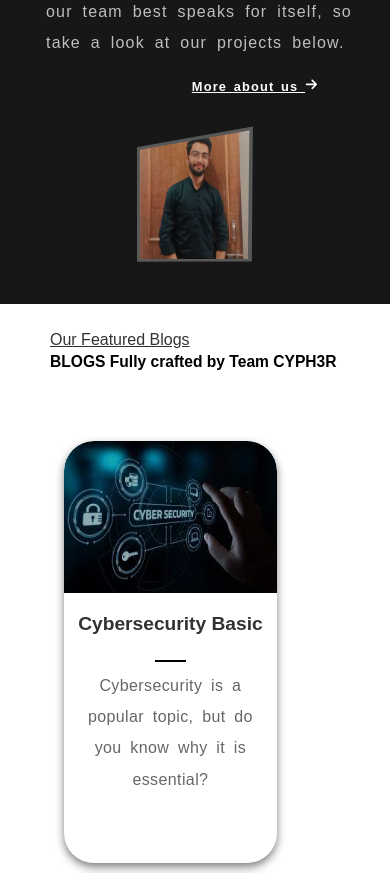
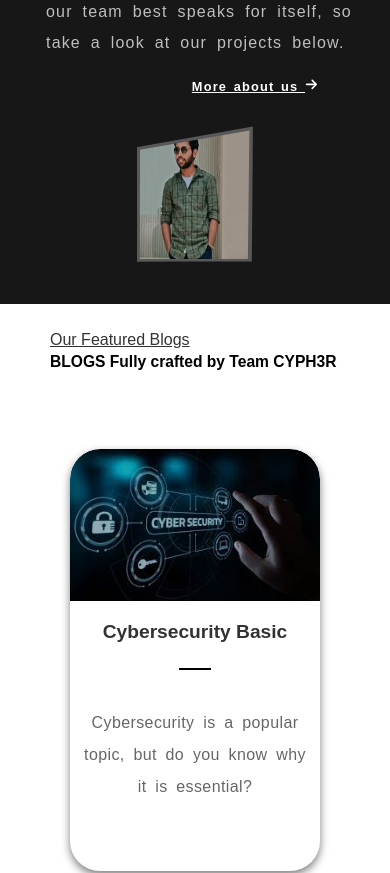
Before and after one commit to Yug2801/CYPH3R_WEB, a React (Create React App) app: page /blog in a window 390 px wide. Shown: the part 1360-2233 px from the top of the page. Built offline with nearby package versions, Linux system fonts and the light colour scheme; no server answers; sample sign-in values are in the browser's storage; grey boxes are pictures that could not be loaded.

Commit message:
SOME CORRECTION

```diff
--- a/src/components/About.js
+++ b/src/components/About.js
@@ -2,7 +2,7 @@
 import '../css/About.css';
 import '../css/animate.css'
 import { FaArrowRight } from 'react-icons/fa6';
-import profile from '../image/profile.png'
+import mayank from '../image/Mayank.png'
 import box from '../svg/box.svg'
 import flag from '../svg/flag.svg'
 import aswmg from '../svg/awsmg.svg'
@@ -88,7 +88,7 @@ const  About = forwardRef((props, ref)=> {
 
         <div className='down-about' ref={profileRef} >
             <div className='about-image'>
-            <img src={profile} alt={'Profile'}/>
+            <img src={mayank} alt={'Profile'}/>
             </div>
 
 
--- a/src/components/header.js
+++ b/src/components/header.js
@@ -66,7 +66,7 @@ function Header() {
               <Link to="/about" className="list-item"  onClick={() => setShowMediaIcons(!showMediaIcons)}>ABOUT US</Link>
               </li>
               <li className="list-items">
-              <Link to="/" className="list-item"  onClick={() => setShowMediaIcons(!showMediaIcons)}>ALL PROJECTS</Link>
+              <Link to="/" className="list-item"  onClick={() => setShowMediaIcons(!showMediaIcons)}>EVENTS</Link>
               </li>
               <li className="list-items">
               <Link to="/blog" className="list-item"  onClick={() => setShowMediaIcons(!showMediaIcons)}>BLOG</Link>
--- a/src/css/About.css
+++ b/src/css/About.css
@@ -93,8 +93,8 @@ margin-right: 15%;
   color: white;
 }
 .down-about{
-  width: fit-content;
-  height: fit-content;
+  width: 50vmin;
+  height: 50vmin;
   background-color: rgb(105, 105, 105);
 margin-top: -5vmin;
 
@@ -118,6 +118,10 @@ clip-path:  polygon(3.00% 18.15%, 96.52% 4.06%, 95.21% 98.14%, 2.64% 98.13%, 95.
 
 
 transition: opacity 1s ease-out, transform 1s ease-out;
+}
+.about-image img{
+  height: 100%;
+  width: 100%;
 }
 .about-left-down-right{
   opacity: 0;
--- a/src/css/contact.css
+++ b/src/css/contact.css
@@ -191,7 +191,7 @@ body, h1, h2, h3, p {
 
   /* Left Information Section */
   .left-contact {
-    background-image: linear-gradient(to bottom, rgba(0, 0, 0, 0.5), rgba(0, 0, 0, 0.8)), url('../image/z.jpg'); /* Replace with your image path */
+    background-image: linear-gradient(to bottom, rgba(0, 0, 0, 0.5), rgba(0, 0, 0, 0.8)), url('../image/contact-back.jpg'); /* Replace with your image path */
 
     width: 50%;
     background-repeat: no-repeat;
--- a/src/css/features.css
+++ b/src/css/features.css
@@ -38,7 +38,7 @@
 }
 
 .features-item:hover {
-  transform: scale(1.05);
+  transform: scale(1);
   box-shadow: 0px 8px 16px rgba(0, 0, 0, 0.7);
 }
 
@@ -51,11 +51,11 @@
 
 .features p {
 
-  font-size: 2vmin;
+  font-size: 100%;
   letter-spacing: 0.1vmin;
   font-weight: 400;
   word-spacing: 1vmin;
-  line-height: 4vmin;
+  line-height: 200%;
   color: black;
   opacity: 0.6;
   padding-left: 5%;
@@ -108,7 +108,7 @@ hr{
 font-size: 3vmin;
 }
 .features p{
-font-size: 2.5vmin;
+
 letter-spacing: 0.1vmin;
 
 }
@@ -119,20 +119,22 @@ letter-spacing: 0.1vmin;
     height: 50vh;
   }
   .row {
-
+padding: 10%;
+gap:8vmin;
     grid-template-columns: 1fr;
   }
   .features-item {
-    width: 65%;
+    width: 80%;
 
   }
   .features h4{
     font-size: 1.2rem;
   }
   .features p{
-    font-size: 1rem;
+
     letter-spacing: 0.1vmin;
-    line-height: 8vmin;
+
+    margin-top: 15%;
     }
 
 }
--- a/src/css/footer.css
+++ b/src/css/footer.css
@@ -21,7 +21,8 @@
     font-weight: 700;
     display:block;
     opacity: 0.8;
-    font-size: 1.5vmin;
+    font-size: 80%;
+ line-height: 200%;
     text-decoration: none;
     color: white;
     padding: 4vmin;
```
Also changed, not shown: src/image/contact-back.jpg (added).
